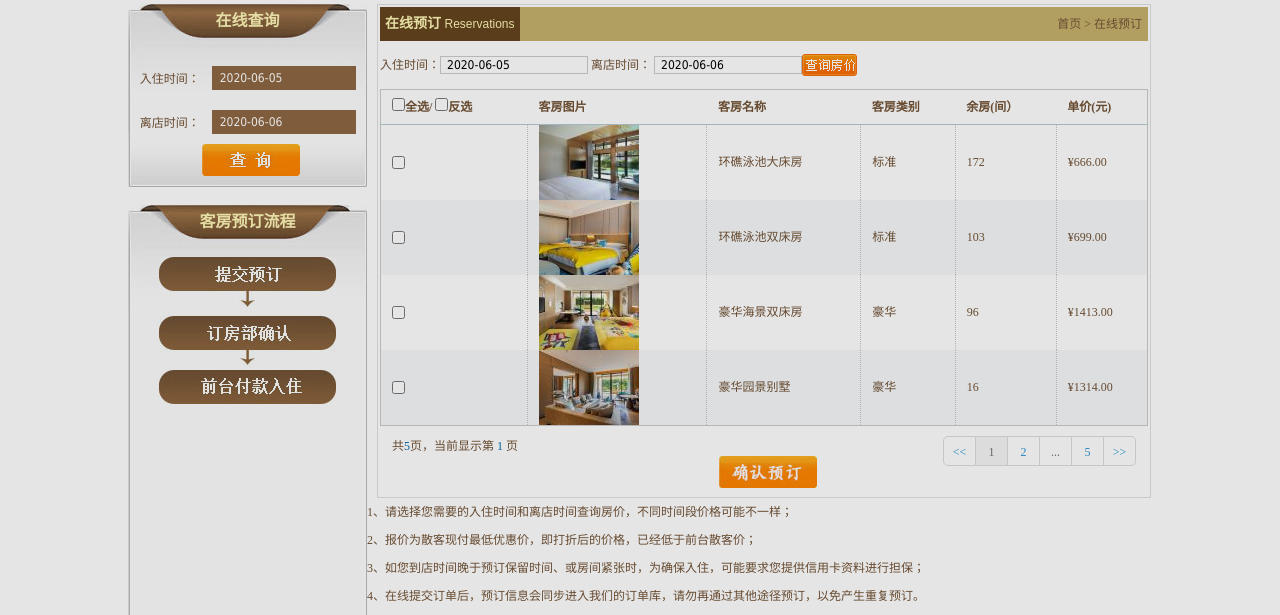
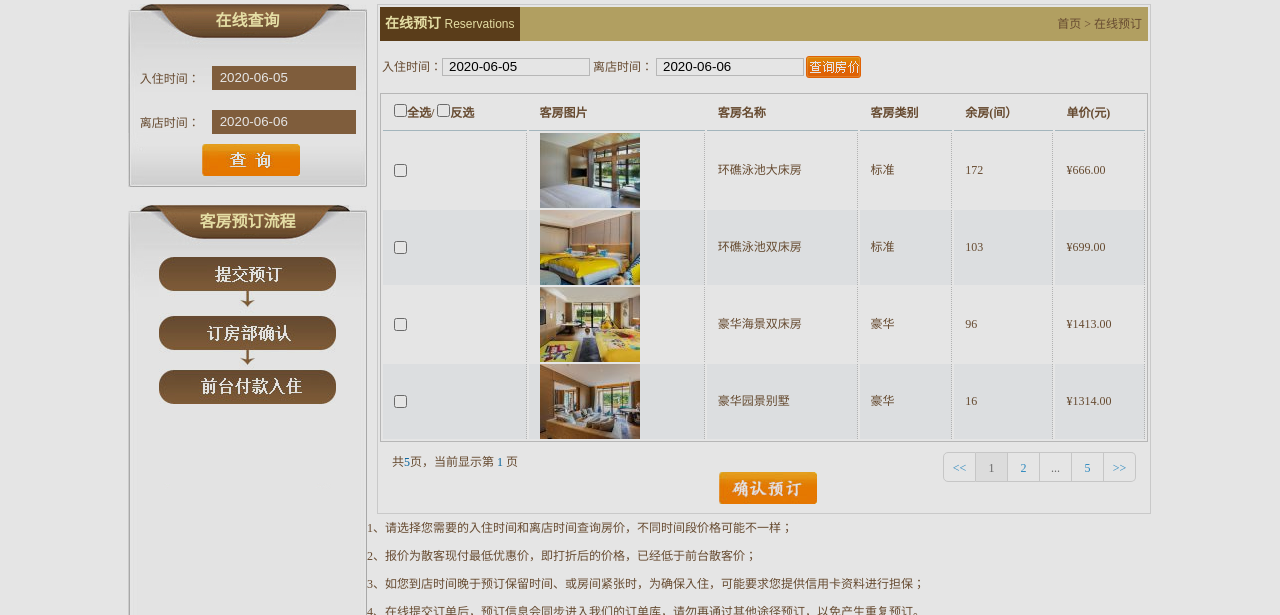
Before and after one commit to 1804211700/HLHotel.github.io, a plain HTML site: page rooms.html in a window 1280 px wide. Shown: the part 185-800 px from the top of the page. Drawn offline with Linux system fonts and the light colour scheme; files whose address does not match are found by name.

Commit message:
Update rooms.html

```diff
--- a/rooms.html
+++ b/rooms.html
@@ -6,19 +6,18 @@
 <title>拟家商务酒店-首页</title>
 <meta name="description" content="拟家商务酒店网站首页，拟家商务酒店（H.L Business Hotel）位于厦门市集美区银江路185号（集美区政府对面）,是一家五星级酒店,提供优质贴心的星级服务,24小时恭侯您莅临!">
 <meta name="Keywords" content="拟家商务酒店官网,拟家商务酒店,拟家商务酒店网站">
-<link href="css/layout.css" rel="stylesheet" type="text/css" />
+
 <link href="css/list.css" rel="stylesheet" type="text/css" />
 </head>
 
 <body id="cbody"><link rel="stylesheet" type="text/css" href="css/jquery-ui.min.css" />
 <link href="css/css.css" rel="stylesheet" type="text/css" />
-<link href="css/price.css" rel="stylesheet" type="text/css" />
 <script type="text/javascript" src="js/jquery-1.12.1.min.js"></script>
 <script type="text/javascript" src="js/layer.js"></script>
 <script type="text/javascript" src="js/jquery.cookie.js"></script>
 <script type="text/javascript" src="js/jquery-ui.min.js"></script>
 <script type="text/javascript" src="js/DateSelect.js"></script>
-<script src="js/a.js"></script>
+
 <div class="pc1">
 	<div class="pc">
 		<div class="top">
```
